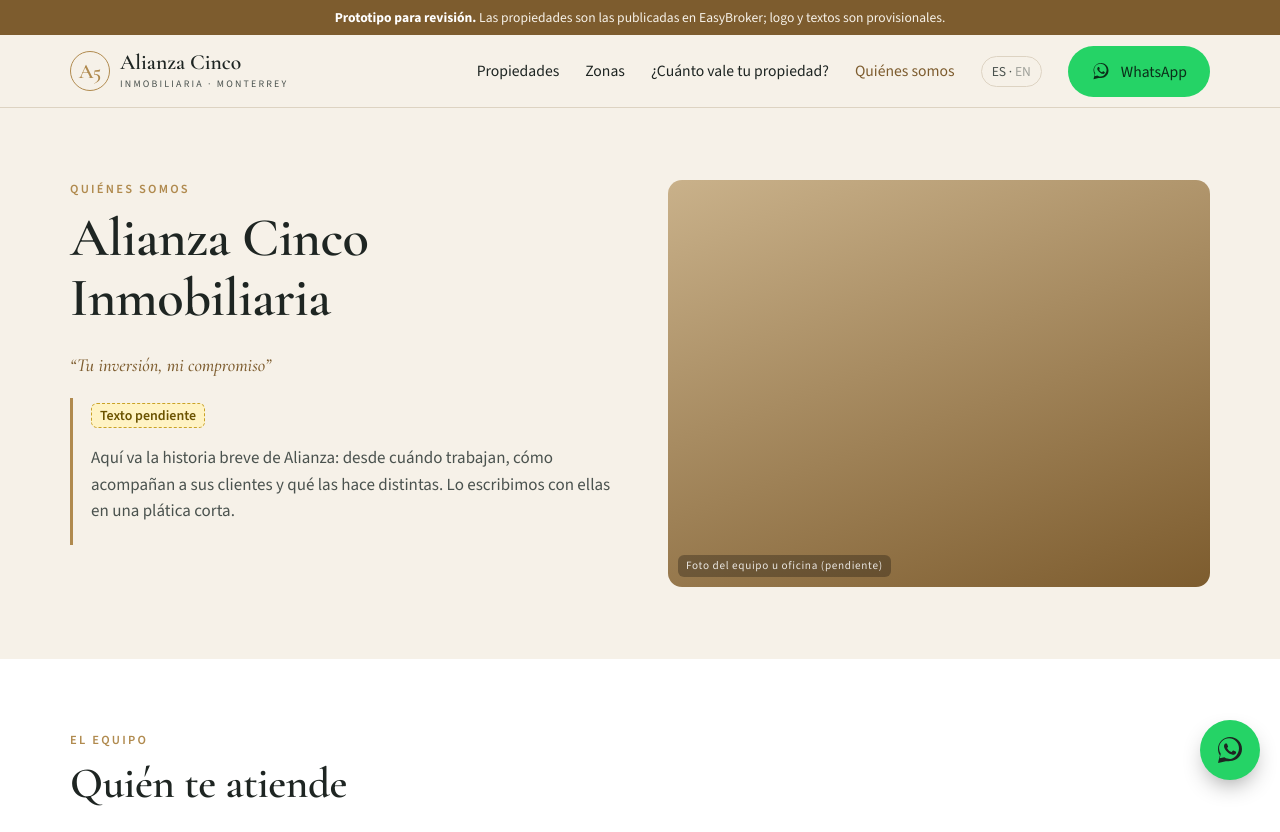
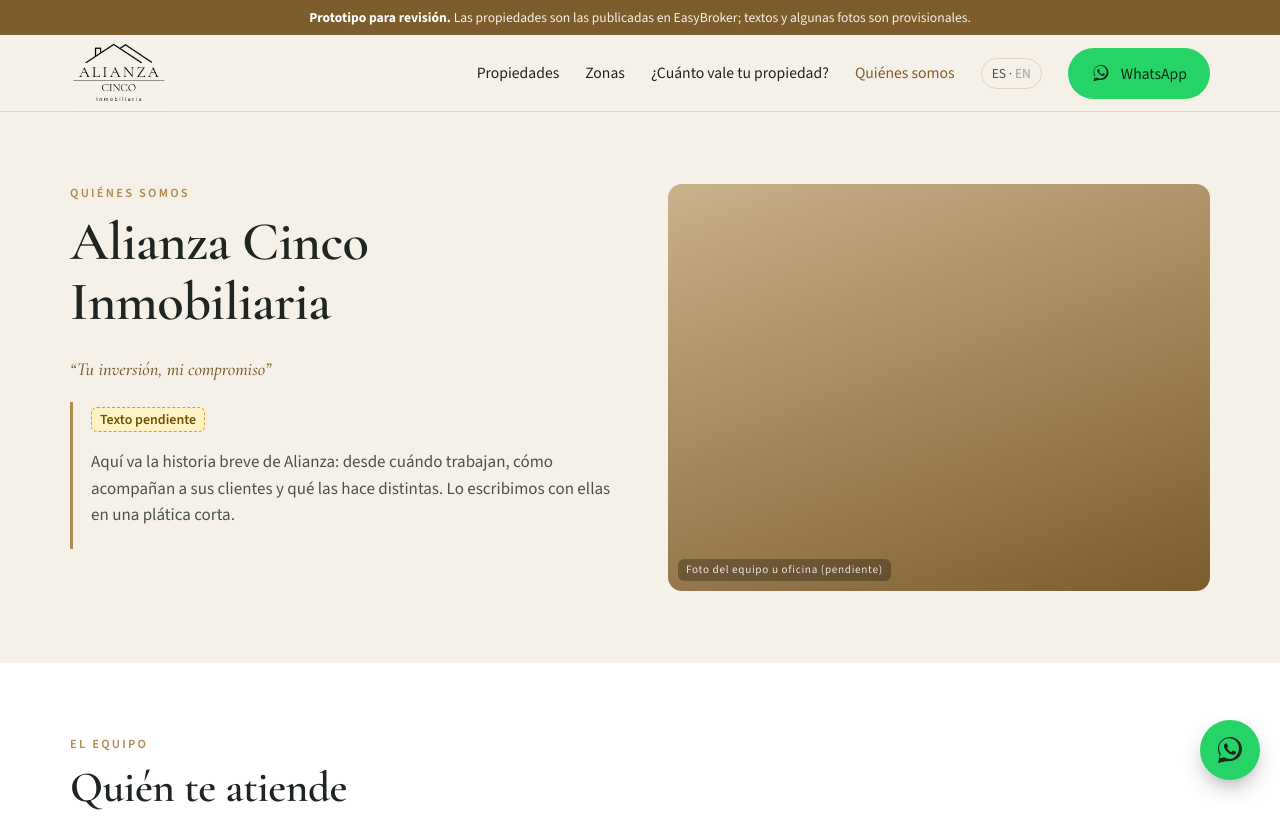
Before and after one commit to jaimemtze-stack/alianzacinco-prototipo, a plain HTML site: page nosotros.html in a window 1280 px wide. Shown: the top 832 px of the page. Drawn offline with nearby package versions, Linux system fonts and the light colour scheme.

Commit message:
Logo de Alianza Cinco
Co-Authored-By: Claude Opus 5.5 <noreply@anthropic.com>

```diff
--- a/assets/app.js
+++ b/assets/app.js
@@ -66,11 +66,10 @@
     ];
     const saludo = waLink("Hola, vi la página de Alianza Cinco y me gustaría más información.");
     document.body.insertAdjacentHTML("afterbegin", `
-      <div class="aviso-prototipo"><strong>Prototipo para revisión.</strong> Las propiedades son las publicadas en EasyBroker; logo y textos son provisionales.</div>
+      <div class="aviso-prototipo"><strong>Prototipo para revisión.</strong> Las propiedades son las publicadas en EasyBroker; textos y algunas fotos son provisionales.</div>
       <header class="cabecera"><div class="contenedor">
         <a class="logo" href="index.html" aria-label="Alianza Cinco, inicio">
-          <span class="logo-marca">A5</span>
-          <span class="logo-texto">Alianza Cinco<small>Inmobiliaria · Monterrey</small></span>
+          <img class="logo-img logo-img--oscuro" src="assets/logo.jpg?v=4" alt="Alianza Cinco Inmobiliaria">
         </a>
         <button class="boton-menu" aria-label="Abrir menú" aria-expanded="false"><span></span><span></span><span></span></button>
         <nav class="menu">
@@ -83,7 +82,7 @@
     document.body.insertAdjacentHTML("beforeend", `
       <footer class="pie"><div class="contenedor">
         <div>
-          <div class="logo"><span class="logo-marca">A5</span><span class="logo-texto">Alianza Cinco<small>Inmobiliaria · Monterrey</small></span></div>
+          <img class="logo-img logo-img--claro" src="assets/logo.jpg?v=4" alt="Alianza Cinco Inmobiliaria">
           <p style="margin-top:16px;opacity:.85">${esc(C.lema)}</p>
         </div>
         <div>
@@ -277,7 +276,7 @@
         <div class="panel-clave">Clave: <strong>${esc(p.clave)}</strong></div>
         <a class="btn btn--wa btn--bloque" target="_blank" rel="noopener" href="${waLink(mensajePropiedad(p))}">${ICONO_WA} Preguntar por WhatsApp</a>
         <a class="btn btn--borde btn--bloque" target="_blank" rel="noopener" href="${waLink(msgVisita)}">Agendar visita</a>
-        <div class="panel-asesora"><div class="asesora-foto">A5</div>
+        <div class="panel-asesora"><div class="asesora-foto"><img src="assets/logo.jpg?v=4" alt="" class="logo-img--oscuro" style="width:44px"></div>
           <div><small>Te atiende</small><strong>Equipo Alianza Cinco</strong><small><span class="pendiente">¿asesora por propiedad?</span></small></div></div>
         <div class="compartir">¿Se la quieres enseñar a alguien?<br>
           <a target="_blank" rel="noopener" href="https://wa.me/?text=${encodeURIComponent(`${p.titulo} — ${precioCorto(p.precios[0])}\n${location.href}`)}">Mándasela por WhatsApp</a></div>`;
--- a/assets/styles.css
+++ b/assets/styles.css
@@ -369,3 +369,11 @@ p { margin: 0 0 1em; }
 
 .ficha > * { min-width: 0; }
 .galeria-pista > div { background: #111 center / contain no-repeat; }
+
+/* Logo real (JPG blanco sobre negro): se "recorta" el fondo con modos de mezcla */
+.logo-img { display: block; height: 64px; width: auto; }
+.logo-img--oscuro { filter: invert(1); mix-blend-mode: multiply; }   /* sobre fondo claro: logo oscuro */
+.logo-img--claro { mix-blend-mode: screen; height: 96px; }             /* sobre fondo oscuro: logo blanco */
+.cabecera .contenedor { height: 76px; }
+@media (max-width: 900px) { .menu { inset: 76px 0 auto 0; } .logo-img { height: 52px; } }
+.panel-asesora .asesora-foto { overflow: hidden; background: var(--blanco); }
--- a/cuanto-vale.html
+++ b/cuanto-vale.html
@@ -5,10 +5,11 @@
   <meta name="viewport" content="width=device-width, initial-scale=1">
   <title>¿Cuánto vale tu propiedad? · Alianza Cinco (prototipo)</title>
   <meta name="robots" content="noindex">
+  <link rel="icon" href="assets/logo.jpg">
   <link rel="preconnect" href="https://fonts.googleapis.com">
   <link rel="preconnect" href="https://fonts.gstatic.com" crossorigin>
   <link href="https://fonts.googleapis.com/css2?family=Cormorant+Garamond:ital,wght@0,500;0,600;1,500&family=Source+Sans+3:wght@400;500;600;700&display=swap" rel="stylesheet">
-  <link rel="stylesheet" href="assets/styles.css?v=3">
+  <link rel="stylesheet" href="assets/styles.css?v=4">
 </head>
 <body data-pagina="cuanto-vale">
 <main class="seccion">
@@ -57,7 +58,7 @@
     </div>
   </div>
 </main>
-<script src="assets/data.js?v=3"></script>
-<script src="assets/app.js?v=3"></script>
+<script src="assets/data.js?v=4"></script>
+<script src="assets/app.js?v=4"></script>
 </body>
 </html>
--- a/nosotros.html
+++ b/nosotros.html
@@ -5,10 +5,11 @@
   <meta name="viewport" content="width=device-width, initial-scale=1">
   <title>Quiénes somos · Alianza Cinco (prototipo)</title>
   <meta name="robots" content="noindex">
+  <link rel="icon" href="assets/logo.jpg">
   <link rel="preconnect" href="https://fonts.googleapis.com">
   <link rel="preconnect" href="https://fonts.gstatic.com" crossorigin>
   <link href="https://fonts.googleapis.com/css2?family=Cormorant+Garamond:ital,wght@0,500;0,600;1,500&family=Source+Sans+3:wght@400;500;600;700&display=swap" rel="stylesheet">
-  <link rel="stylesheet" href="assets/styles.css?v=3">
+  <link rel="stylesheet" href="assets/styles.css?v=4">
 </head>
 <body data-pagina="nosotros">
 <main>
@@ -61,8 +62,8 @@
     </div>
   </section>
 </main>
-<script src="assets/data.js?v=3"></script>
-<script src="assets/app.js?v=3"></script>
+<script src="assets/data.js?v=4"></script>
+<script src="assets/app.js?v=4"></script>
 <script>
   document.addEventListener("DOMContentLoaded", () => {
     document.getElementById("wa-num").textContent = CONFIG.whatsappVisible;
```
Also changed, not shown: index.html (+4 -3 lines), propiedad.html (+4 -3 lines), propiedades.html (+4 -3 lines), zona.html (+4 -3 lines), assets/logo-original.jpg (added), assets/logo.jpg (added).
